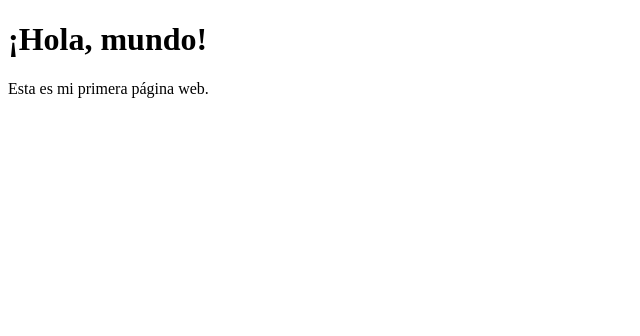
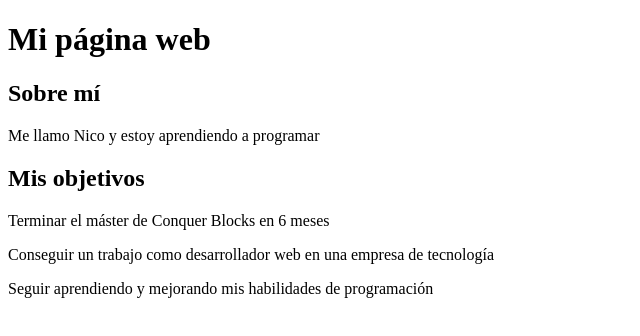
Before and after one commit to nicogmzz/clases-programacion, a plain HTML site: page index.html in a window 1280 px wide. Shown: the whole page, without its empty margins (0-640 px from the left). Drawn offline with Linux system fonts and the light colour scheme.

Commit message:
añado estructura y objetivos al HTML

```diff
--- a/index.html
+++ b/index.html
@@ -4,7 +4,12 @@
     <title>Mi primera página web</title>
 </head>
 <body>
-    <h1>¡Hola, mundo!</h1>
-    <p>Esta es mi primera página web.</p>
+  <h1>Mi página web</h1>
+<h2>Sobre mí</h2>
+<p>Me llamo Nico y estoy aprendiendo a programar</p>
+<h2>Mis objetivos</h2>
+<p>Terminar el máster de Conquer Blocks en 6 meses</p>
+<p>Conseguir un trabajo como desarrollador web en una empresa de tecnología</p>
+<p>Seguir aprendiendo y mejorando mis habilidades de programación</p>
 </body>
 </html>
```
